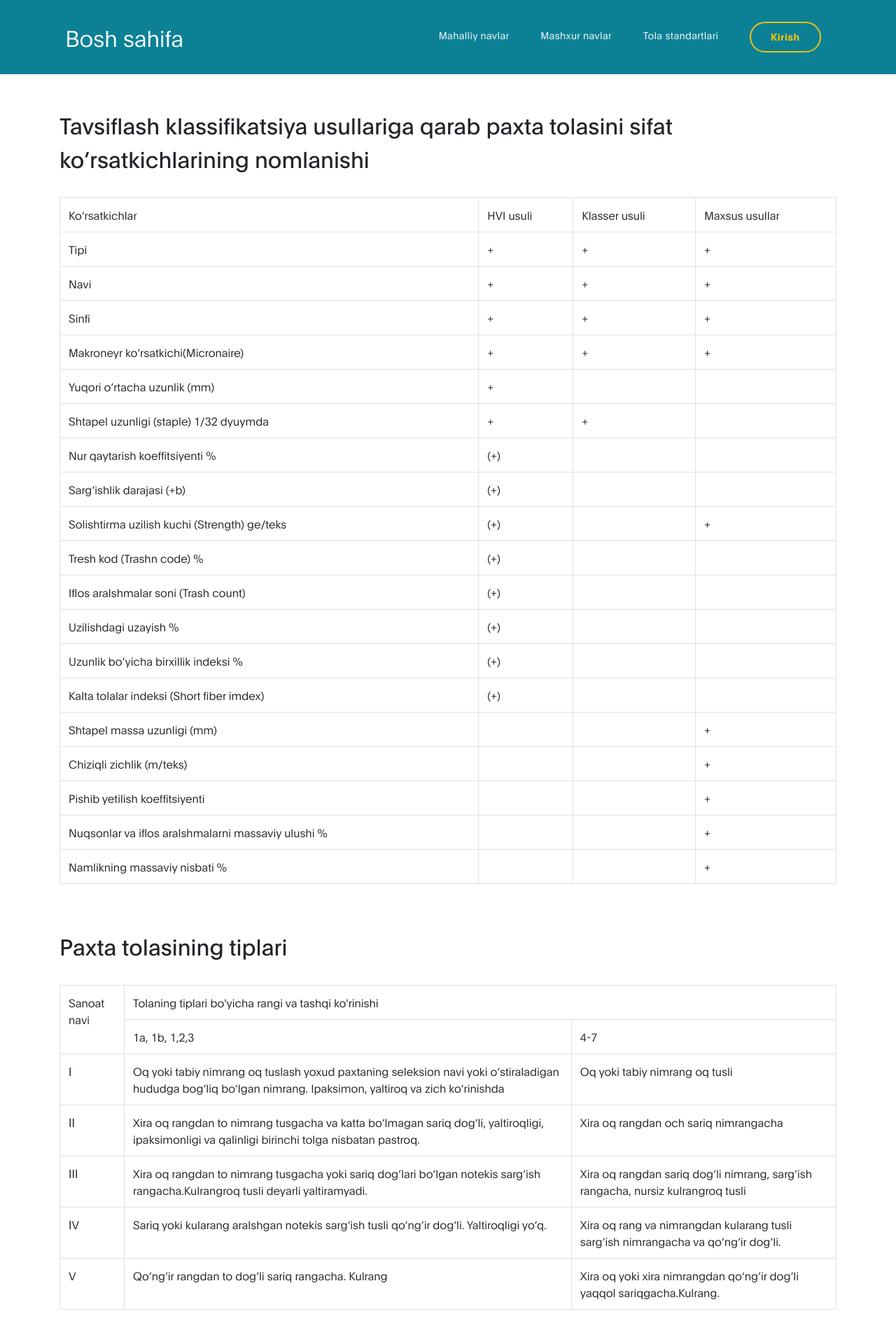
After one commit to abdusattor1999/cotton-project-django, a Django app: page /standart/ in a window 1280 px wide. The commit adds this page. Shown: the top 1920 px of the page at 70% size. Run offline with Django 4.2, Linux system fonts and the light colour scheme; some libraries are stand-ins or nearby versions.

Commit message:
standarts added

```diff
--- a/Templates/base.html
+++ b/Templates/base.html
@@ -40,13 +40,13 @@
             <div class="collapse navbar-collapse" id="navbarNav">
                 <ul class="navbar-nav ml-auto">
                     <li class="nav-item">
-                        <a href="{% url 'mainapp:umumiy' %}" class="nav-link smoothScroll">Paxta haqida umumiy</a>
+                        <a href="{% url 'mainapp:cotton_list' pk=2 %}" class="nav-link">Mahalliy navlar</a>
                     </li>
                     <li class="nav-item">
                         <a href="{% url 'mainapp:cotton_list' pk=1 %}" class="nav-link smoothScroll">Mashxur navlar</a>
                     </li>
                     <li class="nav-item">
-                        <a href="{% url 'mainapp:cotton_list' pk=2 %}" class="nav-link">Mahalliy navlar</a>
+                        <a href="{% url 'mainapp:standart' %}" class="nav-link smoothScroll">Tola standartlari</a>
                     </li>
                     <li class="nav-item">
                          {% if request.user.is_authenticated %}
--- a/Templates/index.html
+++ b/Templates/index.html
@@ -11,7 +11,7 @@
 
                           <h1 class="text-white" data-aos="fade-up">Paxta haqidagi malumotlar bazamizga xush kelibsiz</h1>
 
-                          <a href="contact.html" class="custom-btn btn-bg btn mt-3" data-aos="fade-up" data-aos-delay="100">Let us discuss together!</a>
+                          <a href="{% url 'mainapp:umumiy' %}" class="custom-btn btn-bg btn mt-3" data-aos="fade-up" data-aos-delay="100">Paxta haqida umumiy malumot</a>
 
                           <strong class="d-block py-3 pl-5 text-white" data-aos="fade-up" data-aos-delay="200"><i class="fa fa-phone mr-2"></i> +998 33 561 62 02</strong>
                      </div>
--- /dev/null
+++ b/Templates/mainapp/sorts.html
@@ -0,0 +1,397 @@
+{% extends 'base.html' %}
+
+{% block content %}
+<br><br>
+<div class="container">
+
+    <h2>Tavsiflash klassifikatsiya usullariga qarab paxta tolasini sifat ko’rsatkichlarining nomlanishi</h2>
+    <br>
+    <table class="table table-bordered">
+    <tr>
+        <td>Ko‘rsatkichlar</td>
+        <td>HVI usuli</td>
+        <td>Klasser usuli</td>
+        <td>Maxsus usullar</td>
+    </tr>
+    <tr>
+        <td>Tipi</td>
+        <td>+</td>
+        <td>+</td>
+        <td>+</td>
+    </tr>
+    <tr>
+        <td>Navi</td>
+        <td>+</td>
+        <td>+</td>
+        <td>+</td>
+    </tr>
+    <tr>
+        <td>Sinfi</td>
+        <td>+</td>
+        <td>+</td>
+        <td>+</td>
+    </tr>
+    <tr>
+        <td>Makroneyr ko‘rsatkichi(Micronaire)</td>
+        <td>+</td>
+        <td>+</td>
+        <td>+</td>
+    </tr>
+    <tr>
+        <td>Yuqori o‘rtacha uzunlik (mm) </td>
+        <td>+</td>
+        <td></td>
+        <td></td>
+    </tr>
+    <tr>
+        <td>Shtapel uzunligi (staple) 1/32 dyuymda</td>
+        <td>+</td>
+        <td>+</td>
+        <td></td>
+    </tr>
+    <tr>
+        <td>Nur qaytarish koeffitsiyenti %</td>
+        <td>(+)</td>
+        <td></td>
+        <td></td>
+    </tr>
+    <tr>
+        <td>Sarg‘ishlik darajasi (+b)</td>
+        <td>(+)</td>
+        <td></td>
+        <td></td>
+    </tr>
+    <tr>
+        <td>Solishtirma uzilish kuchi (Strength) ge/teks</td>
+        <td>(+)</td>
+        <td></td>
+        <td>+</td>
+    </tr>
+    <tr>
+        <td>Tresh kod (Trashn code) %</td>
+        <td>(+)</td>
+        <td></td>
+        <td></td>
+    </tr>
+    <tr>
+        <td>Iflos aralshmalar soni (Trash count)</td>
+        <td>(+)</td>
+        <td></td>
+        <td></td>
+    </tr>
+    <tr>
+        <td>Uzilishdagi uzayish %</td>
+        <td>(+)</td>
+        <td></td>
+        <td></td>
+    </tr>
+    <tr>
+        <td>Uzunlik bo‘yicha birxillik indeksi %</td>
+        <td>(+)</td>
+        <td></td>
+        <td></td>
+    </tr>
+    <tr>
+        <td>Kalta tolalar indeksi (Short fiber imdex)</td>
+        <td>(+)</td>
+        <td></td>
+        <td></td>
+    </tr>
+    <tr>
+        <td>Shtapel massa uzunligi (mm)</td>
+        <td></td>
+        <td></td>
+        <td>+</td>
+    </tr>
+    <tr>
+        <td>Chiziqli zichlik (m/teks)</td>
+        <td></td>
+        <td></td>
+        <td>+</td>
+    </tr>
+    <tr>
+        <td>Pishib yetilish  koeffitsiyenti</td>
+        <td></td>
+        <td></td>
+        <td>+</td>
+    </tr>
+    <tr>
+        <td>Nuqsonlar va iflos aralshmalarni massaviy ulushi %</td>
+        <td></td>
+        <td></td>
+        <td>+</td>
+    </tr>
+    <tr>
+        <td>Namlikning massaviy nisbati %</td>
+        <td></td>
+        <td></td>
+        <td>+</td>
+    </tr>
+</table>
+
+
+<br><br>
+<h2>Paxta tolasining tiplari</h2>
+<br>
+<table class="table table-bordered">
+    <tr>
+        <td rowspan="2">Sanoat navi</td>
+        <td colspan="2">Tolaning tiplari bo'yicha rangi va tashqi ko'rinishi</td>
+    </tr>
+    <tr>
+        <td>1a, 1b, 1,2,3</td>
+        <td>4-7</td>
+    </tr>
+    <tr>
+        <td>І</td>
+        <td>Oq yoki tabiy nimrang oq tuslash yoxud paxtaning seleksion navi yoki o‘stiraladigan hududga bog‘liq bo‘lgan nimrang. Ipaksimon, yaltiroq va zich ko‘rinishda</td>
+        <td>Oq yoki tabiy nimrang oq tusli</td>
+    </tr>
+    <tr>
+        <td>ІІ</td>
+        <td>Xira oq rangdan to nimrang tusgacha va katta bo‘lmagan sariq dog‘li, yaltiroqligi, ipaksimonligi va qalinligi birinchi tolga nisbatan pastroq.</td>
+        <td>Xira oq rangdan och sariq nimrangacha</td>
+    </tr>
+    <tr>
+        <td>ІІІ</td>
+        <td>Xira oq rangdan to nimrang tusgacha yoki sariq dog‘lari bo‘lgan notekis sarg‘ish rangacha.Kulrangroq tusli deyarli yaltiramyadi.</td>
+        <td>Xira oq rangdan sariq dog‘li nimrang, sarg‘ish rangacha, nursiz kulrangroq tusli</td>
+    </tr>
+    <tr>
+        <td>ІV</td>
+        <td>Sariq yoki kularang aralshgan notekis sarg‘ish tusli qo‘ng‘ir dog‘li. Yaltiroqligi yo‘q.</td>
+        <td>Xira oq rang va nimrangdan kularang tusli sarg‘ish nimrangacha va qo‘ng‘ir dog‘li.</td>
+    </tr>
+    <tr>
+        <td>V</td>
+        <td>Qo‘ng‘ir rangdan to dog‘li sariq rangacha. Kulrang</td>
+        <td>Xira oq yoki xira nimrangdan qo‘ng‘ir dog‘li yaqqol sariqgacha.Kulrang.</td>
+    </tr>
+</table>
+
+<br><br>
+<h3>O‘rta tolali paxta navlarining Universal standartlar bo‘yicha tasnifi</h3>
+<br>
+<table class="table table-bordered">
+    <tr>
+        <td>Navi</td>
+        <td>Belgisi</td>
+        <td>Kodi</td>
+        <td>Standatlarning mavjudligi</td>
+    </tr>
+    <tr>
+        <td>White (oq)</td>
+        <td></td>
+        <td></td>
+        <td></td>
+    </tr>
+    <tr>
+        <td>Good Middling</td>
+        <td>GM</td>
+        <td>11</td>
+        <td>+</td>
+    </tr>
+    <tr>
+        <td>Strickt Middling</td>
+        <td>SM</td>
+        <td>21</td>
+        <td>+</td>
+    </tr>
+    <tr>
+        <td>Middling</td>
+        <td>Mid</td>
+        <td>31</td>
+        <td>+</td>
+    </tr>
+    <tr>
+        <td>Strickt Low Middling</td>
+        <td>SLM</td>
+        <td>41</td>
+        <td>+</td>
+    </tr>
+    <tr>
+        <td>Low Middling</td>
+        <td>LM</td>
+        <td>51</td>
+        <td>+</td>
+    </tr>
+    <tr>
+        <td>Strickt Good Ordinary</td>
+        <td>SGO</td>
+        <td>61</td>
+        <td>+</td>
+    </tr>
+    <tr>
+        <td>Good Ordinary</td>
+        <td>GO</td>
+        <td>71</td>
+        <td>+</td>
+    </tr>
+    <tr>
+        <td>Below Grades</td>
+        <td>BG</td>
+        <td>81</td>
+        <td> </td>
+    </tr>
+    <tr>
+        <td>Light Spotted (kuchsiz dog‘li)</td>
+        <td></td>
+        <td></td>
+        <td></td>
+    </tr>
+    <tr>
+        <td>Good Middling</td>
+        <td>GM Lt Sp</td>
+        <td>12</td>
+        <td></td>
+    </tr>
+    <tr>
+        <td>Strickt Middling</td>
+        <td>SM Lt Sp</td>
+        <td>22</td>
+        <td></td>
+    </tr>
+    <tr>
+        <td>Middling</td>
+        <td>M Lt Sp</td>
+        <td>32</td>
+        <td></td>
+    </tr>
+    <tr>
+        <td>Strickt Low Middling</td>
+        <td>SLM Lt Sp</td>
+        <td>42</td>
+        <td></td>
+    </tr>
+    <tr>
+        <td>Low Middling</td>
+        <td>LM Lt Sp</td>
+        <td>52</td>
+        <td></td>
+    </tr>
+    <tr>
+        <td>Strickt Good Ordinary</td>
+        <td>SGO Lt Sp</td>
+        <td>62</td>
+        <td></td>
+    </tr>
+    <tr>
+        <td>Good Ordinary</td>
+        <td>GO Lt Sp</td>
+        <td>72</td>
+        <td></td>
+    </tr>
+    <tr>
+        <td>Below Grades</td>
+        <td>BG Lt Sp</td>
+        <td>82</td>
+        <td> </td>
+    </tr>
+    <tr>
+        <td>Spotted (dog‘li)</td>
+        <td></td>
+        <td></td>
+        <td></td>
+    </tr>
+    <tr>
+        <td>Good Middling</td>
+        <td>GM Sp</td>
+        <td>13</td>
+        <td></td>
+    </tr>
+    <tr>
+        <td>Strickt Middling</td>
+        <td>SM Sp</td>
+        <td>23</td>
+        <td>+</td>
+    </tr>
+    <tr>
+        <td>Middling</td>
+        <td>M Sp</td>
+        <td>33</td>
+        <td>+</td>
+    </tr>
+    <tr>
+        <td>Strickt Low Middling</td>
+        <td>SLM Sp</td>
+        <td>43</td>
+        <td>+</td>
+    </tr>
+    <tr>
+        <td>Low Middling</td>
+        <td>LM Sp</td>
+        <td>53</td>
+        <td>+</td>
+    </tr>
+    <tr>
+        <td>Strickt Good Ordinary</td>
+        <td>SGO Sp</td>
+        <td>63</td>
+        <td>+</td>
+    </tr>
+    <tr>
+        <td>Below Grades</td>
+        <td>BG Sp</td>
+        <td>83</td>
+        <td> </td>
+    </tr>
+
+
+
+    <tr>
+        <td>Tinger(sarg'ish)</td>
+        <td></td>
+        <td></td>
+        <td></td>
+    </tr>
+    <tr>
+        <td>Strickt Middling</td>
+        <td>SM Tg</td>
+        <td>24</td>
+        <td></td>
+    </tr>
+    <tr>
+        <td>Middling</td>
+        <td>Mid Tg</td>
+        <td>34</td>
+        <td>+</td>
+    </tr>
+    <tr>
+        <td>Strickt Low Middling</td>
+        <td>SLM Tg</td>
+        <td>44</td>
+        <td>+</td>
+    </tr>
+    <tr>
+        <td>Low Middling</td>
+        <td>LM Tg</td>
+        <td>54</td>
+        <td>+</td>
+    </tr>
+    <tr>
+        <td>Below Grades</td>
+        <td>BG Tg</td>
+        <td>84</td>
+        <td> </td>
+        <tr>
+            <td>Yellow Stained (sariq)</td>
+            <td></td>
+            <td></td>
+        <td></td>
+    </tr>
+    <tr>
+        <td>Strickt Middling</td>
+        <td>SM YS</td>
+        <td>25</td>
+        <td></td>
+    </tr>
+    <tr>
+        <td>Middling</td>
+        <td>Mid YS</td>
+        <td>35</td>
+        <td></td>
+    </tr>
+</table>
+
+</div>
+{% endblock content %}
--- a/mainapp/urls.py
+++ b/mainapp/urls.py
@@ -8,6 +8,7 @@ urlpatterns = [
     path('umumiy/', umumiy, name='umumiy'),
     path('cotton-list/', cotton_list, name='cotton_list'),
     path('cotton-list/<int:pk>/', cotton_list, name='cotton_list'),
+    path('standart/', standart, name='standart'),
     # User
     path('login/', login_view, name='login'),
     path('sign-up/', register, name='register'),
--- a/mainapp/views.py
+++ b/mainapp/views.py
@@ -11,6 +11,8 @@ def home_page(request):
 def umumiy(request):
     return render(request, 'mainapp/umumiy.html')
 
+def standart(request):
+    return render(request, 'mainapp/sorts.html')
 
 def cotton_add(request):
     if request.method == 'POST':
```
